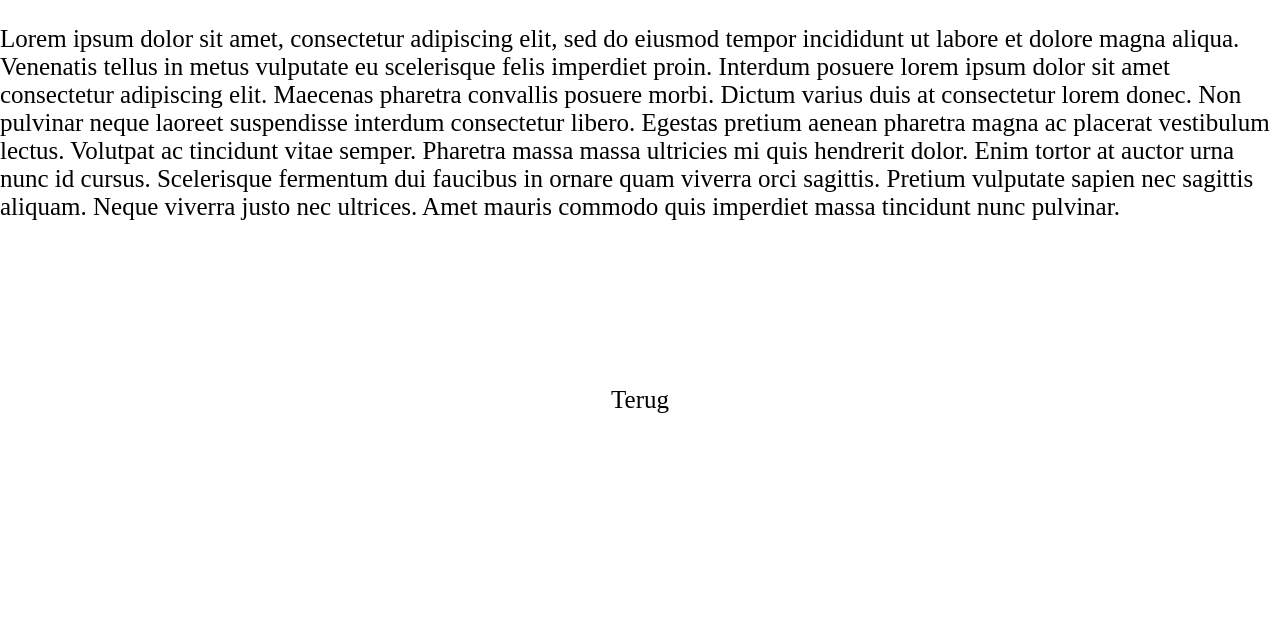
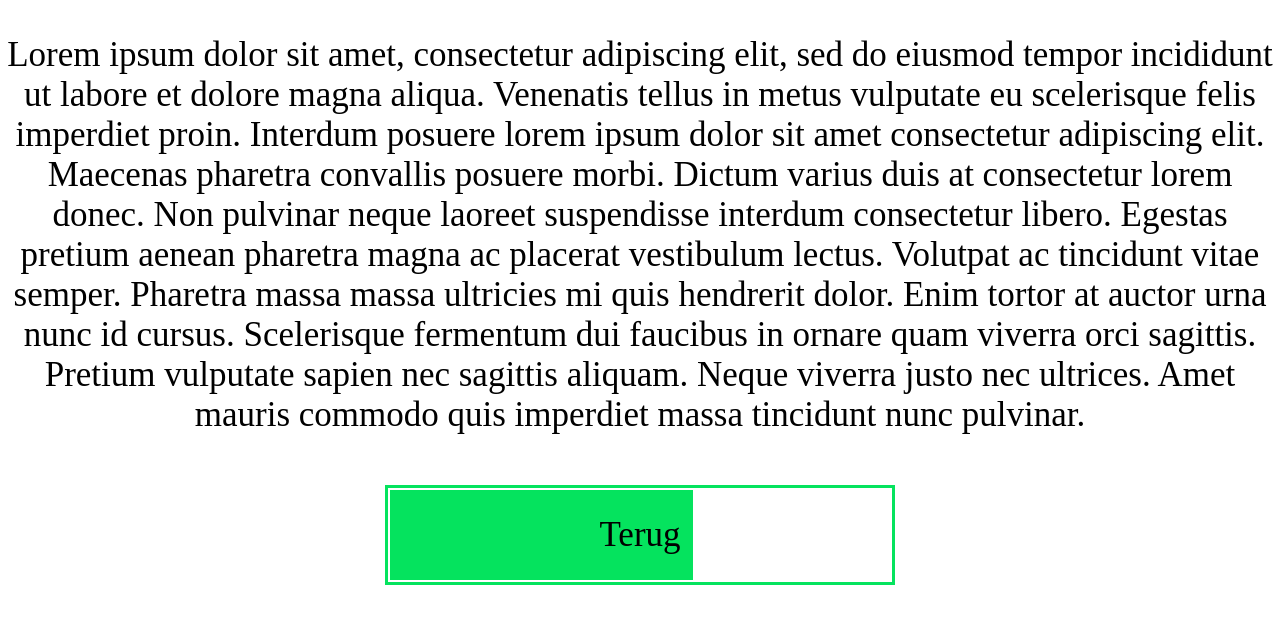
Before and after one commit to Daan7777/pro_coding, a PHP site: page /goodbye.php in a window 1280 px wide. Shown: the top 624 px of the page. Run offline with PHP 8.4, Linux system fonts and the light colour scheme.

Commit message:
small changes

```diff
--- a/styles.css
+++ b/styles.css
@@ -1,10 +1,9 @@
 body {
   width: 100%;
   margin: 0 auto;
+  text-align: center;
   background-repeat: no-repeat;
-  font-size: 25px;
-  background-size: 100% 100%;
-  background-attachment: fixed;
+  font-size: 35px;
 }
 
 .center {
@@ -45,8 +44,8 @@ input::-webkit-inner-spin-button {
   width: 100%;
   height: 100%;
   overflow: auto;
-  background-color: rgb(0,0,0);
-  background-color: rgba(0,0,0,0.4);
+  background-color: rgb(0, 0, 0);
+  background-color: rgba(0, 0, 0, 0.4);
 }
 .modal-content {
   color: red;
@@ -81,13 +80,13 @@ input::-webkit-inner-spin-button {
   padding-top: 200px;
 }
 
-
 .wrapper {
-  text-align:center;
+  text-align: center;
 }
 
 button {
-  width:33%; height:150px;
+  width: 33%;
+  height: 150px;
 }
 
 .back {
@@ -118,17 +117,17 @@ button {
 }
 
 .left {
-  position:center;
-  float:left;
- }
+  position: center;
+  float: left;
+}
 
 .right {
-  position:center;
-  float:right;
+  position: center;
+  float: right;
   margin-right: 80px;
 }
 
-.table_tekst{
+.table_tekst {
   font-size: 15px;
   max-width: 150px;
 }
@@ -146,3 +145,31 @@ button {
   max-width: 300px;
   max-height: 300px;
 }
+
+.progress {
+  margin: 50px auto;
+  padding: 2px;
+  width: 100%;
+  max-width: 500px;
+  border: 3px solid #05e35e;
+  height: 90px;
+  position: relative;
+}
+
+.progress .progress__bar {
+  height: 100%;
+  width: 0%;
+  background-color: #05e35e;
+  animation: fill-bar 20s;
+  animation-fill-mode: forwards;
+  animation-timing-function: ease-out;
+}
+
+@keyframes fill-bar {
+  from {
+    width: 0%;
+  }
+  to {
+    width: 100%;
+  }
+}
```
Also changed, not shown: index.php (+5 -3 lines).
